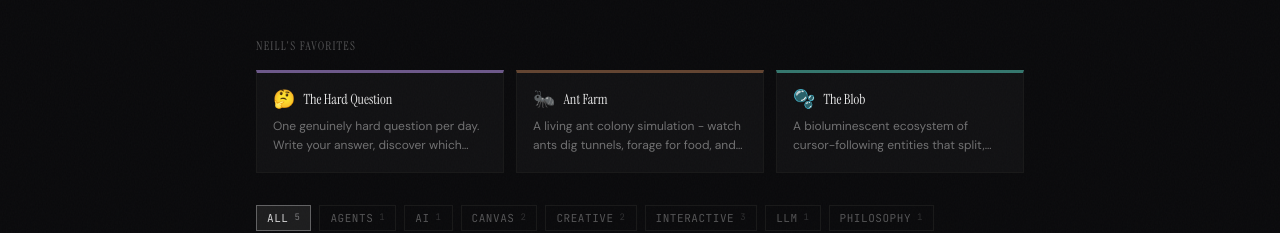
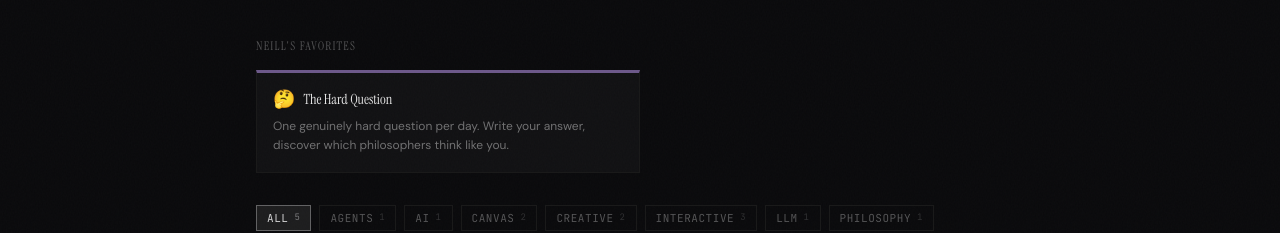
Before and after one commit to neill-k/experiments, a Next.js app: page / in a window 1280 px wide. Shown: the part 333-566 px from the top of the page. Built offline with nearby package versions, Linux system fonts and the light colour scheme; no server answers.

Commit message:
Only feature Hard Question in favorites section

```diff
--- a/src/app/page.tsx
+++ b/src/app/page.tsx
@@ -103,7 +103,7 @@ export default async function Home({
             <h2 className="text-xs font-[family-name:var(--font-mono)] text-white/30 uppercase tracking-widest mb-4">
               Neill&apos;s Favorites
             </h2>
-            <div className="grid grid-cols-1 sm:grid-cols-3 gap-3">
+            <div className={`grid gap-3 ${favorites.length === 1 ? 'grid-cols-1 max-w-sm' : favorites.length === 2 ? 'grid-cols-1 sm:grid-cols-2' : 'grid-cols-1 sm:grid-cols-3'}`}>
               {favorites.map((exp, i) => (
                 <Link
                   key={exp.slug}
--- a/src/lib/experiments.ts
+++ b/src/lib/experiments.ts
@@ -46,7 +46,7 @@ export const experiments: Experiment[] = [
     tags: ['creative', 'canvas', 'simulation', 'interactive'],
     icon: '🐜',
     accent: 'rgba(180, 120, 80, 0.5)',
-    favorite: true,
+    favorite: false,
   },
   {
     slug: 'the-blob',
@@ -57,7 +57,7 @@ export const experiments: Experiment[] = [
     tags: ['creative', 'canvas', 'interactive'],
     icon: '🫧',
     accent: 'rgba(90, 220, 200, 0.5)',
-    favorite: true,
+    favorite: false,
   },
   {
     slug: 'prompt-library',
```
